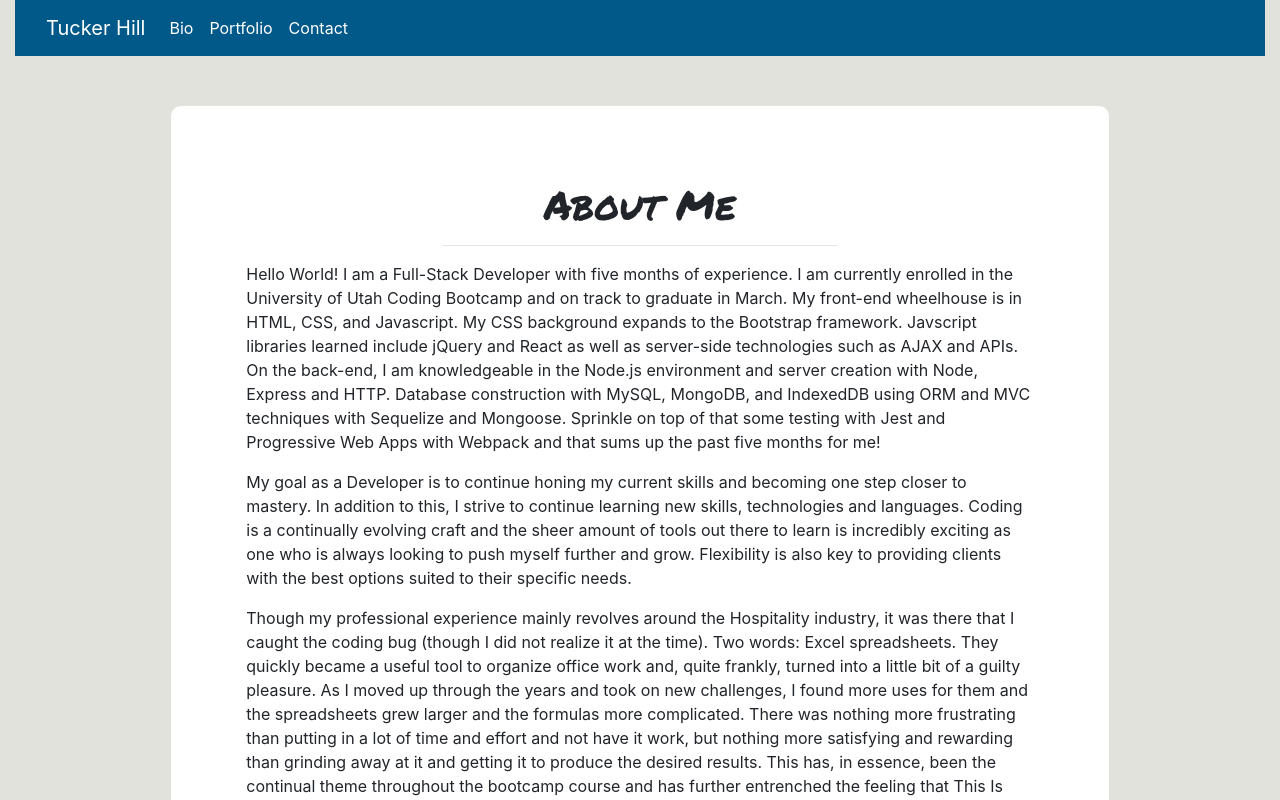
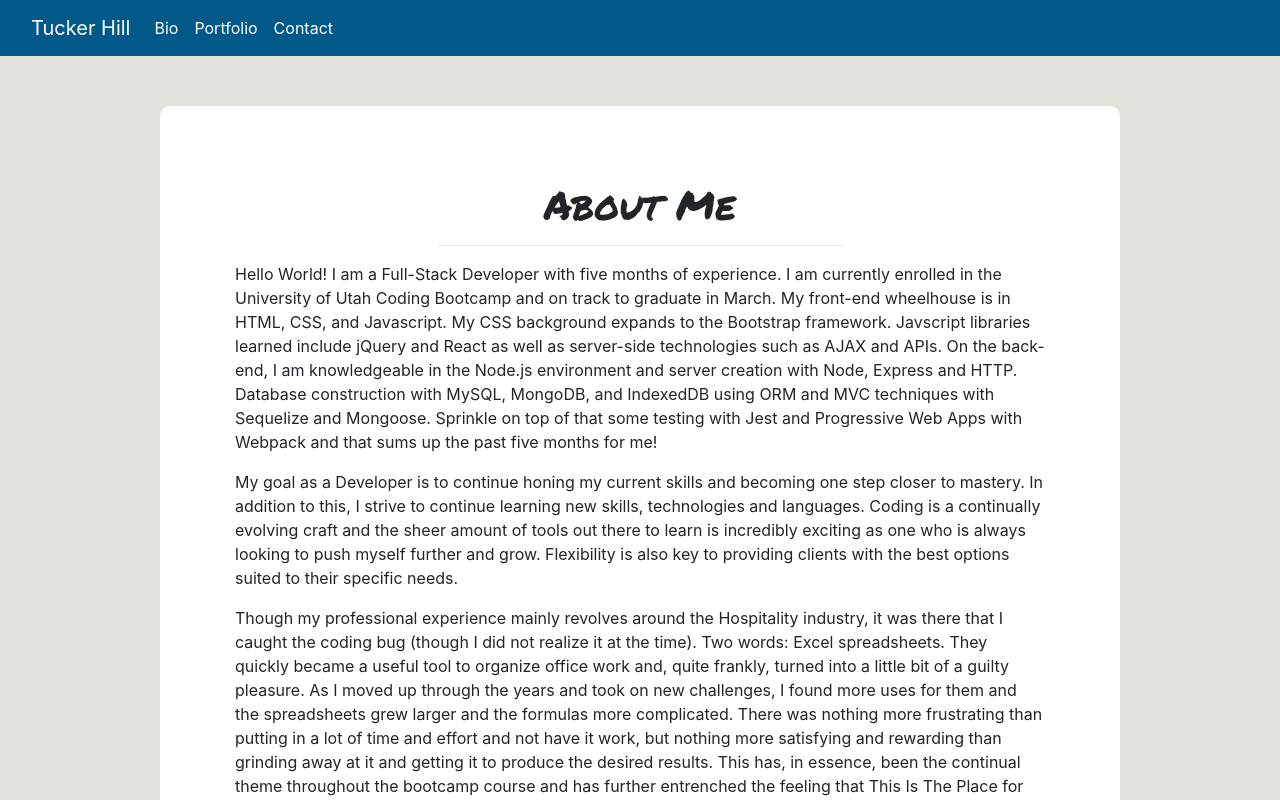
Before and after one commit to hill1635/hill-react-portfolio, a React (Create React App) app: page / in a window 1280 px wide. Shown: the top 800 px of the page. Built offline with nearby package versions, Linux system fonts and the light colour scheme.

Commit message:
Set container padding to 0 to get rid of empty space on sides.

```diff
--- a/src/App.js
+++ b/src/App.js
@@ -10,7 +10,7 @@ import "./App.css";
 function App() {
   return (
     <Router>
-      <div className="container col-12">
+      <div className="container col-12 p-0">
         <Navbar />
         <Route exact path="/" component={Bio} />
         <Route exact path="/portfolio" component={Portfolio} />
```
